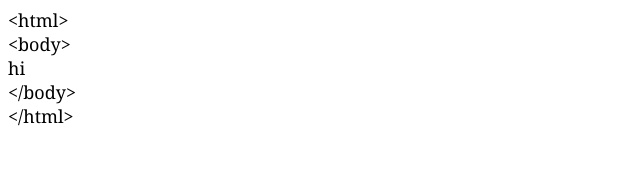
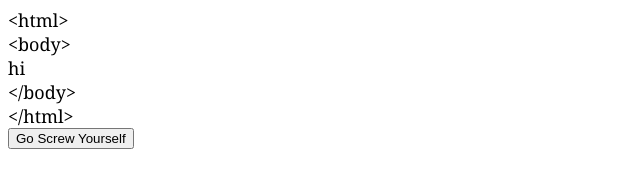
Before and after one commit to dysprosium/dysprosium.github.com, a plain HTML site: page index.html in a window 1280 px wide. Shown: the whole page, without its empty margins (0-640 px from the left). Drawn offline with Linux system fonts and the light colour scheme.

Commit message:
Adding screw button
test 1

```diff
--- a/index.html
+++ b/index.html
@@ -16,5 +16,8 @@
 <p class="p1">hi</p>
 <p class="p1">&lt;/body&gt;</p>
 <p class="p1">&lt;/html&gt;</p>
+<form>
+  <input type="button" value="Go Screw Yourself" name="encryptButton" onclick="window.location="http://pokemonshowdown.com">
+</form>
 </body>
 </html>
```
